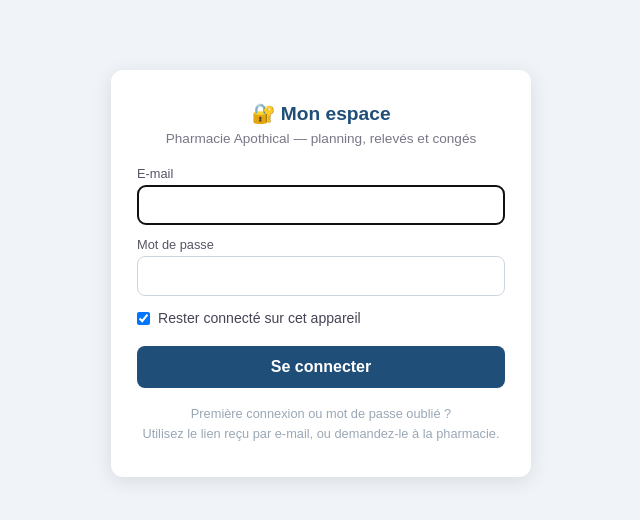
After one commit to pharmanantu-bit/botRh, a Flask app: page /mon-espace/login in a window 1280 px wide. The commit adds this page. Shown: the top 520 px of the page, without its empty margins (319-959 px from the left). Run offline with Flask 3, Linux system fonts and the light colour scheme.

Commit message:
Espace collaborateur : connexion email + mot de passe (remplace le lien signe)
- Login /mon-espace/login : e-mail + mot de passe (hache werkzeug dans le
  profil) + case "Rester connecte". Cookie signe HMAC 30 jours (reconnexion
  mensuelle imposee : echeance signee toujours a 30 j) si coche, cookie de
  session sinon. Deconnexion efface le cookie.
- Creation/reinitialisation du mot de passe via le lien signe envoye par la
  pharmacie : /mon-espace/creer-mdp (jeton) -> choix du mot de passe -> connecte.
- Les pages de l espace exigent desormais le COOKIE (page_espace()) : le jeton
  en query ne donne plus acces (anti-contournement du mot de passe et de la
  reconnexion mensuelle) ; il ne sert qu a creer le mot de passe et au
  formulaire de releve (/releve inchange, lien e-mail mensuel intact).
- Manifeste PWA start_url=/mon-espace (cookie -> espace, sinon -> connexion) ;
  mail d invitation = lien creer-mdp + lien login + astuce installation.

Co-Authored-By: Claude Fable 5 <noreply@anthropic.com>

```diff
--- a/app.py
+++ b/app.py
@@ -54,7 +54,11 @@ CSRF_EXEMPT = {"/envoyer", "/assistant_push", "/document_push", "/candidat_push"
                "/push_envoyees",  # runner GitHub (clé API), confirme l'envoi des push
                # Formulaires employés authentifiés par jeton signé (pas de session).
                "/mon-espace/conges/demander", "/mon-espace/conges/annuler",
-               "/mon-espace/demandes/repondre"}
+               "/mon-espace/demandes/repondre",
+               # Connexion / création de mot de passe de l'espace collaborateur
+               # (pas de session admin → pas de jeton CSRF ; protégés par
+               # mot de passe haché / jeton signé).
+               "/mon-espace/login", "/mon-espace/creer-mdp"}
 
 def csrf_token():
     tok = session.get("_csrf_token")
@@ -672,6 +676,55 @@ def appareil_expire_le():
     return datetime.fromtimestamp(int(exp)).strftime("%d/%m/%Y")
 
 
+# --- Espace collaborateur : connexion email + mot de passe -------------------
+# Un collaborateur se connecte avec son e-mail + un mot de passe (haché dans son
+# profil). « Rester connecté » pose un cookie signé HMAC valable 30 JOURS (=
+# reconnexion mensuelle imposée : l'échéance signée est toujours à 30 j, même
+# pour un cookie de session) ; sinon le cookie dure le temps du navigateur. Le
+# jeton signé (liens e-mail, QR) reste accepté en secours (ex. relevé mensuel).
+ESP_COOKIE = "botrh_espace"
+ESP_DUREE_J = 30
+
+
+def _esp_signature(email, exp):
+    import hmac as _hmac
+    return _hmac.new(str(app.secret_key or "botrh").encode(),
+                     f"espace|{email}|{exp}".encode(), hashlib.sha256).hexdigest()
+
+
+def poser_cookie_espace(resp, email, rester):
+    """Pose le cookie de session de l'espace collaborateur sur la réponse."""
+    import hmac as _hmac  # noqa: F401 (cohérence avec le reste du module)
+    exp = int(_time.time() + ESP_DUREE_J * 86400)
+    resp.set_cookie(ESP_COOKIE, f"{email}|{exp}|{_esp_signature(email, exp)}",
+                    max_age=(ESP_DUREE_J * 86400 if rester else None),
+                    httponly=True, samesite="Lax", secure=EST_PROD, path="/")
+    return resp
+
+
+def espace_emp():
+    """Collaborateur connecté via le cookie signé de l'espace, ou None."""
+    import hmac as _hmac
+    val = request.cookies.get(ESP_COOKIE, "")
+    try:
+        email, exp, sig = val.split("|", 2)
+    except (ValueError, AttributeError):
+        return None
+    if not (exp.isdigit() and int(exp) > int(_time.time())
+            and _hmac.compare_digest(sig, _esp_signature(email, exp))):
+        return None
+    return next((e for e in charger_employes() if e["email"] == email), None)
+
+
+def page_espace():
+    """Collaborateur d'une page de l'espace, authentifié par le COOKIE DE
+    SESSION uniquement (mot de passe). Le jeton signé ne donne PAS accès aux
+    pages de l'espace — sinon il contournerait le mot de passe et la
+    reconnexion mensuelle ; il ne sert qu'à créer/réinitialiser le mot de passe
+    (/mon-espace/creer-mdp) et au formulaire de relevé (/releve, inchangé)."""
+    return espace_emp()
+
+
 def _sur_mobile():
     """True si la requête vient d'un téléphone/tablette (User-Agent).
     Sert à ouvrir directement le planning équipe à l'entrée dans l'app."""
@@ -1378,7 +1431,7 @@ def manifest_espace():
     prenom = request.args.get("prenom", "")
     import json as _json
     m = {"name": "Pharmacie — Mon espace", "short_name": "Mon espace",
-         "start_url": f"/mon-espace?token={token}&prenom={prenom}",
+         "start_url": "/mon-espace",   # cookie valide → espace ; sinon → connexion
          "scope": "/", "display": "standalone",
          "background_color": "#f0f4f8", "theme_color": "#1F4E79",
          "icons": [{"src": "/static/icon-192.png", "sizes": "192x192", "type": "image/png"},
@@ -1402,14 +1455,12 @@ def sw_espace():
 @app.route("/mon-espace/conges")
 def mon_espace_conges():
     """Onglet Congés de l'espace collaborateur : solde de CP, demande de
-    congés, suivi des demandes (jeton signé)."""
-    token = request.args.get("token", "")
-    prenom = request.args.get("prenom", "")
-    if not token or not prenom:
-        abort(404)
-    emp = resoudre_employe(token, charger_employes())
+    congés, suivi des demandes."""
+    emp = page_espace()
     if not emp:
-        abort(404)
+        return redirect(url_for("mon_espace_login"))
+    token = generer_token(emp["prenom"], emp["email"])
+    prenom = emp["prenom"]
     from planning_equipe import (bilan_cp, charger_absences, charger_changements,
                                  charger_conges, periode_conges, charger_demandes_cp,
                                  STATUTS_CP)
@@ -1434,13 +1485,11 @@ def mon_espace_conges():
 def mon_espace_demandes():
     """Onglet Demandes de l'espace collaborateur : les demandes de la pharmacie
     (congés proposés / heures supplémentaires) à accepter ou refuser."""
-    token = request.args.get("token", "")
-    prenom = request.args.get("prenom", "")
-    if not token or not prenom:
-        abort(404)
-    emp = resoudre_employe(token, charger_employes())
+    emp = page_espace()
     if not emp:
-        abort(404)
+        return redirect(url_for("mon_espace_login"))
+    token = generer_token(emp["prenom"], emp["email"])
+    prenom = emp["prenom"]
     from planning_equipe import (charger_demandes_admin, TYPES_DEMANDE_ADMIN,
                                  STATUTS_DEMANDE_ADMIN, _quand_demande_admin)
     demandes_pharma = []
@@ -1458,23 +1507,71 @@ def mon_espace_demandes():
                            dem_msg=request.args.get("dem", ""))
 
 
+@app.route("/mon-espace/login", methods=["GET", "POST"])
+def mon_espace_login():
+    """Connexion de l'espace collaborateur : e-mail + mot de passe + « rester
+    connecté ». Déjà connecté (cookie valide) → direct au planning."""
+    from werkzeug.security import check_password_hash
+    if request.method == "GET" and espace_emp():
+        return redirect(url_for("planning_equipe.mon_planning"))
+    if request.method == "POST":
+        email = (request.form.get("email") or "").strip().lower()
+        mdp = request.form.get("password", "")
+        emp = next((e for e in charger_employes()
+                    if (e["email"] or "").strip().lower() == email), None)
+        hashe = charger_profils().get(emp["email"], {}).get("espace_pwd", "") if emp else ""
+        if emp and hashe and check_password_hash(hashe, mdp):
+            resp = redirect(url_for("planning_equipe.mon_planning"))
+            return poser_cookie_espace(resp, emp["email"],
+                                       bool(request.form.get("rester")))
+        return render_template("mon_login.html", erreur=True, email=email)
+    return render_template("mon_login.html")
+
+
+@app.route("/mon-espace/creer-mdp", methods=["GET", "POST"])
+def mon_espace_creer_mdp():
+    """Création / réinitialisation du mot de passe via le lien signé envoyé par
+    la pharmacie (jeton). L'employé choisit son mot de passe, puis il est
+    connecté."""
+    from werkzeug.security import generate_password_hash
+    token = request.values.get("token", "")
+    emp = resoudre_employe(token, charger_employes()) if token else None
+    if not emp:
+        abort(404)
+    if request.method == "POST":
+        p1 = request.form.get("password", "")
+        p2 = request.form.get("password2", "")
+        if len(p1) < 6 or p1 != p2:
+            return render_template("mon_creer_mdp.html", token=token,
+                                   prenom=emp["prenom"], erreur=True)
+        profils = charger_profils()
+        prof = profils.get(emp["email"], {})
+        prof["espace_pwd"] = generate_password_hash(p1)
+        profils[emp["email"]] = prof
+        sauvegarder_profils(profils)
+        resp = redirect(url_for("planning_equipe.mon_planning"))
+        return poser_cookie_espace(resp, emp["email"], True)
+    return render_template("mon_creer_mdp.html", token=token, prenom=emp["prenom"])
+
+
 @app.route("/mon-espace/deconnexion")
 def mon_espace_deconnexion():
-    """« Déconnexion » de l'espace collaborateur : l'accès se fait par lien
-    signé (pas de session) — cette page neutre, SANS jeton dans l'adresse,
-    permet de quitter proprement l'espace sur un appareil partagé."""
-    return render_template("mon_deconnexion.html")
+    """Déconnexion de l'espace collaborateur : le cookie de session est effacé
+    (utile sur un appareil partagé). Revenir = page de connexion."""
+    resp = app.make_response(render_template("mon_deconnexion.html"))
+    resp.delete_cookie(ESP_COOKIE, path="/")
+    return resp
 
 
 @app.route("/mon-espace")
 def mon_espace():
-    token = request.args.get("token", "")
-    prenom = request.args.get("prenom", "")
-    if not token or not prenom:
-        abort(404)
-
-    emp = resoudre_employe(token, charger_employes())
-    token_canon = generer_token(emp["prenom"], emp["email"]) if emp else token
+    emp = page_espace()
+    if not emp:
+        return redirect(url_for("mon_espace_login"))
+    # Jeton canonique régénéré : les liens des templates fonctionnent que la
+    # personne soit venue par le cookie de session ou par un lien signé.
+    token = token_canon = generer_token(emp["prenom"], emp["email"])
+    prenom = emp["prenom"]
 
     historique = []
     for fichier in sorted(os.listdir(BASE_DIR), reverse=True):
--- a/templates/mon_deconnexion.html
+++ b/templates/mon_deconnexion.html
@@ -15,9 +15,9 @@
 </head>
 <body>
 <div class="carte">
-  <h1>🚪 Vous avez quitté votre espace</h1>
-  <p>À bientôt ! Pour revenir, rouvrez votre <strong>lien personnel</strong> (reçu par e-mail) ou l'icône <strong>Mon espace</strong> installée sur votre téléphone.</p>
-  <p style="margin-top:10px; color:#9aa7b5; font-size:0.8em;">Sur un appareil partagé, pensez aussi à fermer cet onglet.</p>
+  <h1>🚪 Vous êtes déconnecté·e</h1>
+  <p>À bientôt ! Vous pouvez vous reconnecter avec votre e-mail et votre mot de passe.</p>
+  <p style="margin-top:16px;"><a href="/mon-espace/login" style="display:inline-block; padding:10px 22px; background:#1F4E79; color:#fff; border-radius:8px; text-decoration:none; font-weight:bold; font-size:0.92em;">Se reconnecter</a></p>
 </div>
 </body>
 </html>
--- /dev/null
+++ b/templates/mon_login.html
@@ -0,0 +1,43 @@
+<!DOCTYPE html>
+<html lang="fr">
+<head>
+  <meta charset="UTF-8">
+  <meta name="viewport" content="width=device-width, initial-scale=1.0">
+  <meta name="theme-color" content="#1F4E79">
+  <meta name="apple-mobile-web-app-capable" content="yes">
+  <meta name="apple-mobile-web-app-title" content="Mon espace">
+  <link rel="manifest" href="/mon-espace/manifest.webmanifest">
+  <link rel="apple-touch-icon" href="/static/icon-192.png">
+  <title>Connexion — Mon espace</title>
+  <style>
+    * { box-sizing: border-box; margin: 0; padding: 0; }
+    body { font-family: Arial, sans-serif; background: #f0f4f8; padding: 20px; }
+    .carte { background: white; border-radius: 12px; box-shadow: 0 4px 20px rgba(0,0,0,0.1); padding: 32px 26px; max-width: 420px; margin: 50px auto 0; }
+    h1 { color: #1F4E79; font-size: 1.2em; text-align: center; margin-bottom: 6px; }
+    .sous { color: #778; font-size: 0.85em; text-align: center; margin-bottom: 20px; }
+    label { display: block; font-size: 0.8em; color: #556; margin: 12px 0 4px; }
+    input[type=email], input[type=password] { width: 100%; padding: 10px; border: 1px solid #ccd4e0; border-radius: 8px; font-size: 1em; }
+    .rester { display: flex; align-items: center; gap: 8px; margin: 14px 0 4px; font-size: 0.88em; color: #445; }
+    .btn { width: 100%; margin-top: 16px; padding: 12px; background: #1F4E79; color: white; border: none; border-radius: 8px; font-weight: bold; font-size: 1em; cursor: pointer; }
+    .btn:hover { background: #163d60; }
+    .err { background: #fde8e8; border: 1px solid #f5b5b5; color: #9C0006; border-radius: 8px; padding: 10px 14px; font-size: 0.88em; margin-bottom: 14px; }
+    .aide { text-align: center; font-size: 0.8em; color: #9aa7b5; margin-top: 16px; line-height: 1.6; }
+  </style>
+</head>
+<body>
+<div class="carte">
+  <h1>🔐 Mon espace</h1>
+  <div class="sous">Pharmacie Apothical — planning, relevés et congés</div>
+  {% if erreur %}<div class="err">E-mail ou mot de passe incorrect.</div>{% endif %}
+  <form method="POST" action="/mon-espace/login">
+    <label for="email">E-mail</label>
+    <input type="email" id="email" name="email" value="{{ email or '' }}" required autocomplete="username" autofocus>
+    <label for="password">Mot de passe</label>
+    <input type="password" id="password" name="password" required autocomplete="current-password">
+    <label class="rester"><input type="checkbox" name="rester" value="1" checked> Rester connecté sur cet appareil</label>
+    <button class="btn" type="submit">Se connecter</button>
+  </form>
+  <div class="aide">Première connexion ou mot de passe oublié ?<br>Utilisez le lien reçu par e-mail, ou demandez-le à la pharmacie.</div>
+</div>
+</body>
+</html>
--- a/test_smoke.py
+++ b/test_smoke.py
@@ -42,7 +42,10 @@ tok0 = tokens.generer_token(employes[0]["prenom"], employes[0]["email"]) if empl
 
 routes_publiques = [
     (f"/releve?token={tok0}&prenom={prenom0}", 200),
-    (f"/mon-espace?token={tok0}&prenom={prenom0}", 200),
+    # L'espace collaborateur est désormais derrière une connexion (cookie) :
+    # sans cookie, /mon-espace redirige vers la page de connexion.
+    ("/mon-espace", 302),
+    ("/mon-espace/login", 200),
     (f"/healthcheck?cle={cle}", 200),
     (f"/export_reponses?cle={cle}&mois={mois}&annee={annee}", 200),
     (f"/export_employes?cle={cle}", 200),
```
Also changed, not shown: planning_equipe.py (+39 -34 lines), templates/mon_creer_mdp.html (added, +38 -0 lines).
